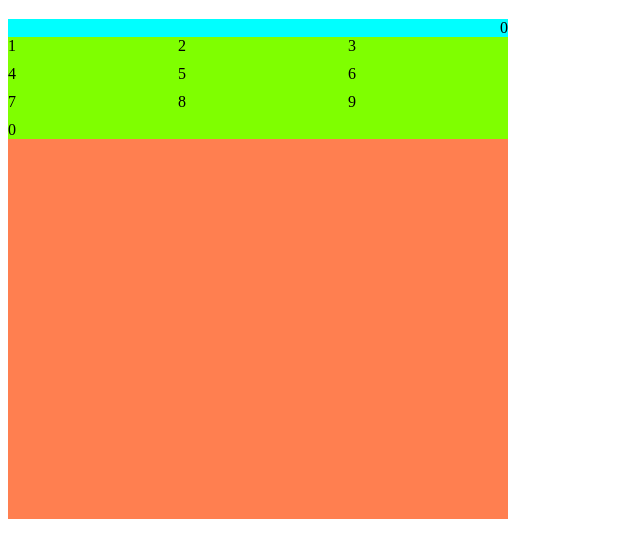
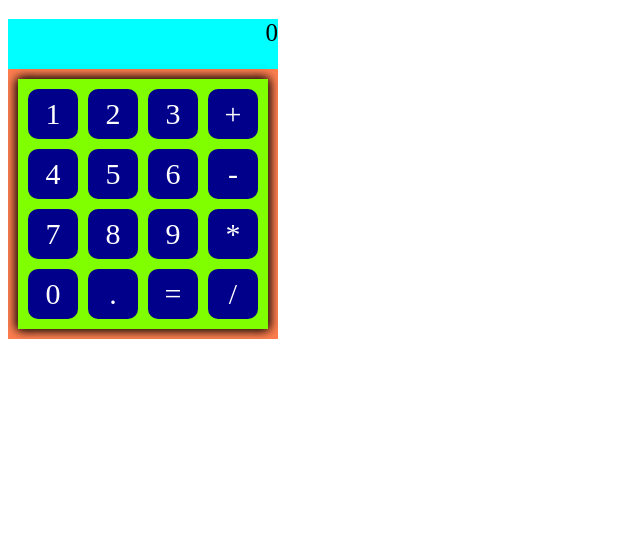
Before and after one commit to CrisDaniel/Calculator_JS-Html-Css, a plain HTML site: page index.html in a window 1280 px wide. Shown: the part 61-618 px from the top of the page, without its empty margins (0-640 px from the left). Drawn offline with Linux system fonts and the light colour scheme.

Commit message:
Calculator

```diff
--- a/Css/style.css
+++ b/Css/style.css
@@ -1,22 +1,28 @@
 .contenedor{
-    width: 500px;
-    height: 500px;
+    width: min-content;
+    height: min-content;
     background-color: coral;
+    overflow: hidden;
 }
 
 .botones{
     background-color: chartreuse;
-    /*padding: 100px;*/
-    /*height: 500px;
-    width: 100px;*/
+    padding: 10px;
+    width: fit-content;
+    margin: 10px;
     display: grid;
-    grid-template-columns: repeat(3, 1fr);
+    grid-template-columns: repeat(4, 50px);
     grid-gap: 10px;
+    overflow: hidden;
+    box-shadow: 0 0 10px rgba(0,0,0,0.5),
+                0 0 10px rgba(0,0,0,0.5),
+                0 0 10px rgba(0,0,0,0.5),
+                0 0 10px rgba(0,0,0,0.5);
 }
 
-#numero{
+.numero{
+    box-sizing: border-box;
     background-color: darkblue;
-    margin: 10px;
     width: 50px;
     height: 50px;
     border: none;
@@ -25,10 +31,21 @@
     font-size: 30px;
     display: flex;
     justify-content: center;
-    align-items: cen;
+    align-items: center;
+    cursor: pointer;
+}
+
+.numero:hover{
+    background-color: rgb(0, 0, 201);
+}
+
+.numero:active{
+    transform: scale(1.1);
 }
 
 .espacioText{
     background-color: aqua;
+    font-size: 25px;
     text-align: right;
+    height: 50px;
 }
--- a/Js/app.js
+++ b/Js/app.js
@@ -0,0 +1,8 @@
+function agregar(idNumero) {
+    console.log("Hola");
+    let numero = document.getElementById(idNumero).innerHTML;
+    console.log(numero);
+    console.log("Holaaaaaa");
+    document.getElementById("mostrar").innerHTML = numero.innerHTML;
+
+}
--- a/index.html
+++ b/index.html
@@ -11,18 +11,24 @@
 <body>
     <h1>Calculadora Estandar</h1>
     <div class="contenedor">
-        <div class="espacioText">0</div>
+        <div class="espacioText" id="mostrar">0</div>
         <div class="botones">
-            <div class="numero">1 </div>
+            <div class="numero" id="num" onclick="agregar(num)">1</div>
             <div class="numero">2</div>
             <div class="numero">3</div>
+            <div class="numero">+</div>
             <div class="numero">4</div>
             <div class="numero">5</div>
             <div class="numero">6</div>
+            <div class="numero">-</div>
             <div class="numero">7</div>
             <div class="numero">8</div>
             <div class="numero">9</div>
+            <div class="numero">*</div>
             <div class="numero">0</div>
+            <div class="numero">.</div>
+            <div class="numero">=</div>
+            <div class="numero">/</div>
         </div>
     </div>
 </body>
```
